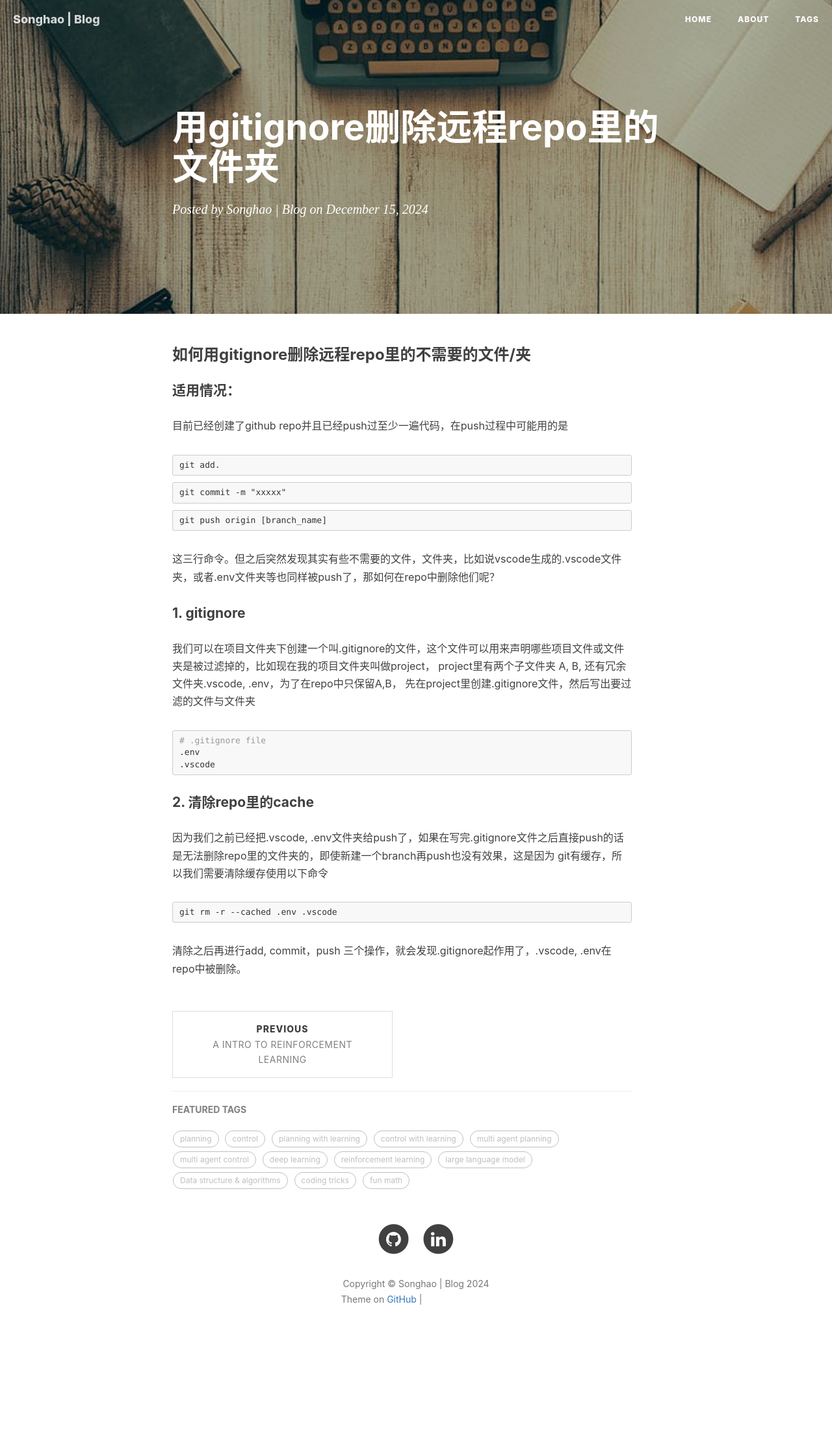
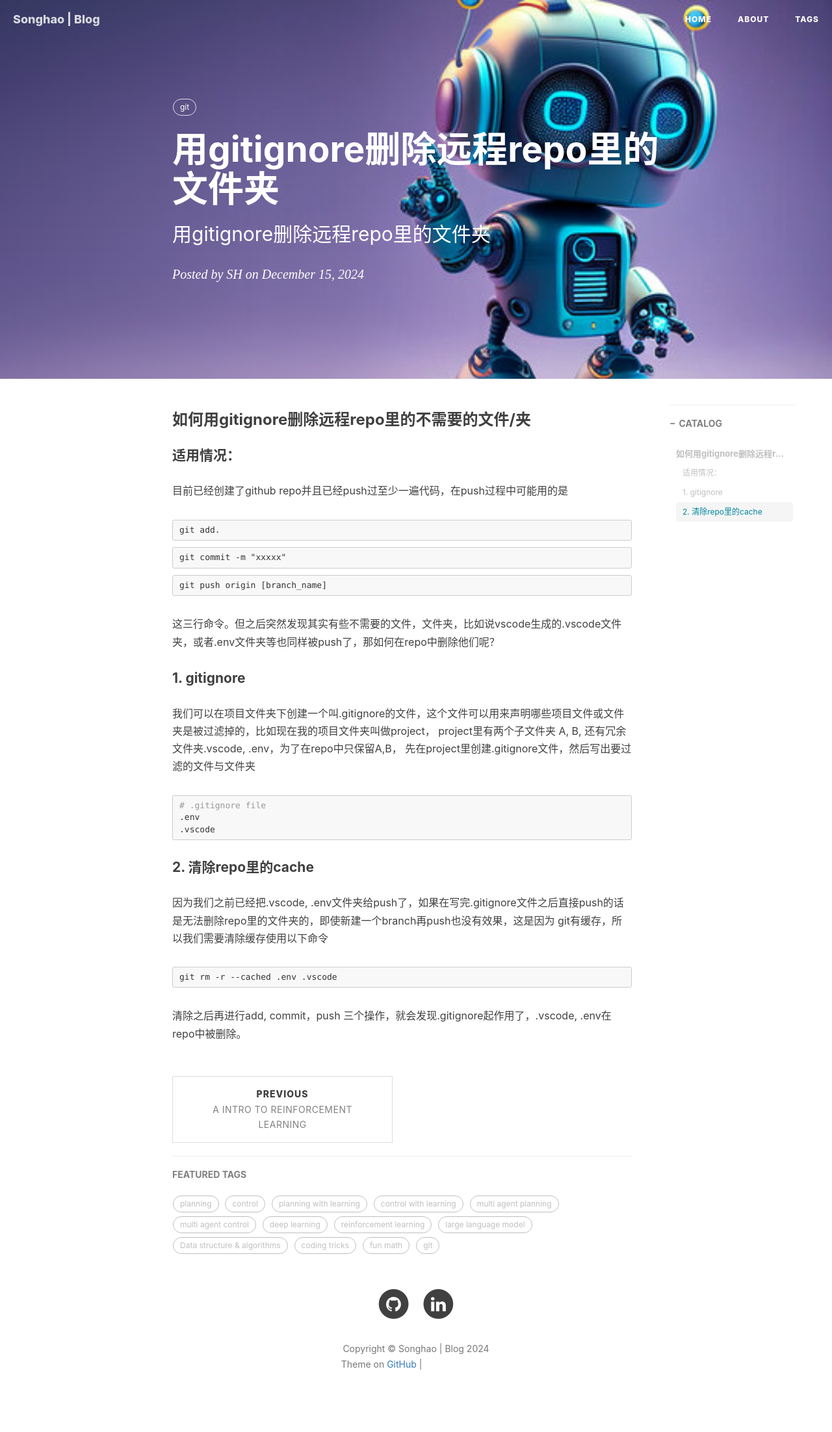
Before and after one commit to KANZEZ/blog, a Jekyll site: the page built from _posts/2024-12-15-用gitignore删除远程repo里的文件夹.md, in a window 1280 px wide. Shown: the whole page at 65% size. Built offline with Jekyll 4.4.1, drawn with Linux system fonts in a browser that asks for light colours; nearby versions of some CDN libraries; our own code applies the rules of GitHub Pages for plain Markdown files; comment, search, counter and statistics services are not loaded; before the commit the page ends 2104 px from its top, so only the background shows below that; grey boxes are pictures that could not be loaded.

Commit message:
Update 2024-12-15-用gitignore删除远程repo里的文件夹.md

```diff
--- a/_posts/2024-12-15-用gitignore删除远程repo里的文件夹.md
+++ b/_posts/2024-12-15-用gitignore删除远程repo里的文件夹.md
@@ -1,3 +1,16 @@
+---
+layout:     post
+title:      用gitignore删除远程repo里的文件夹
+subtitle:   用gitignore删除远程repo里的文件夹
+date:       2024-12-15
+author:     SH
+header-img: img/post-bg-robot0.jpg
+catalog: true
+tags:
+    - git
+---
+
+
 ### 如何用gitignore删除远程repo里的不需要的文件/夹
 
 #### 适用情况：
```
